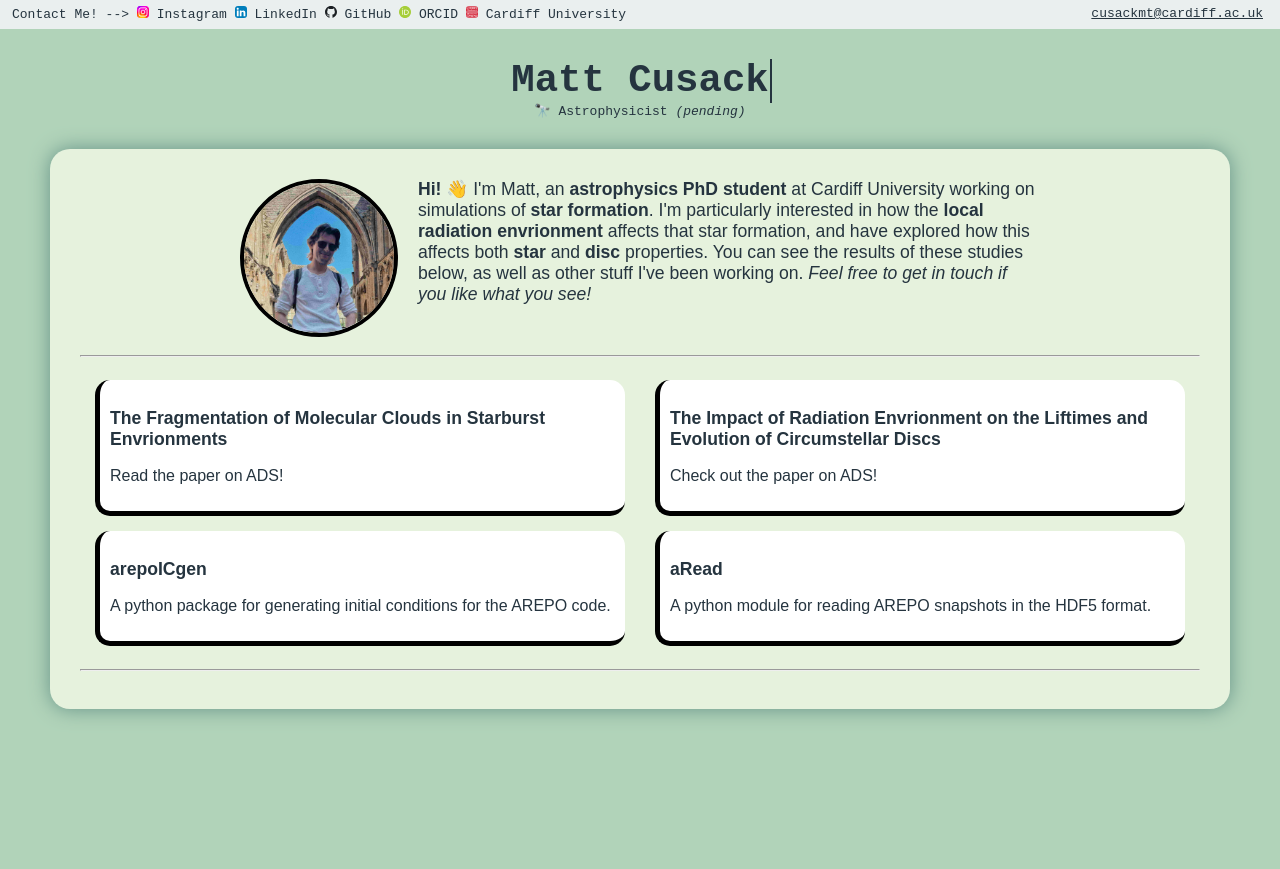
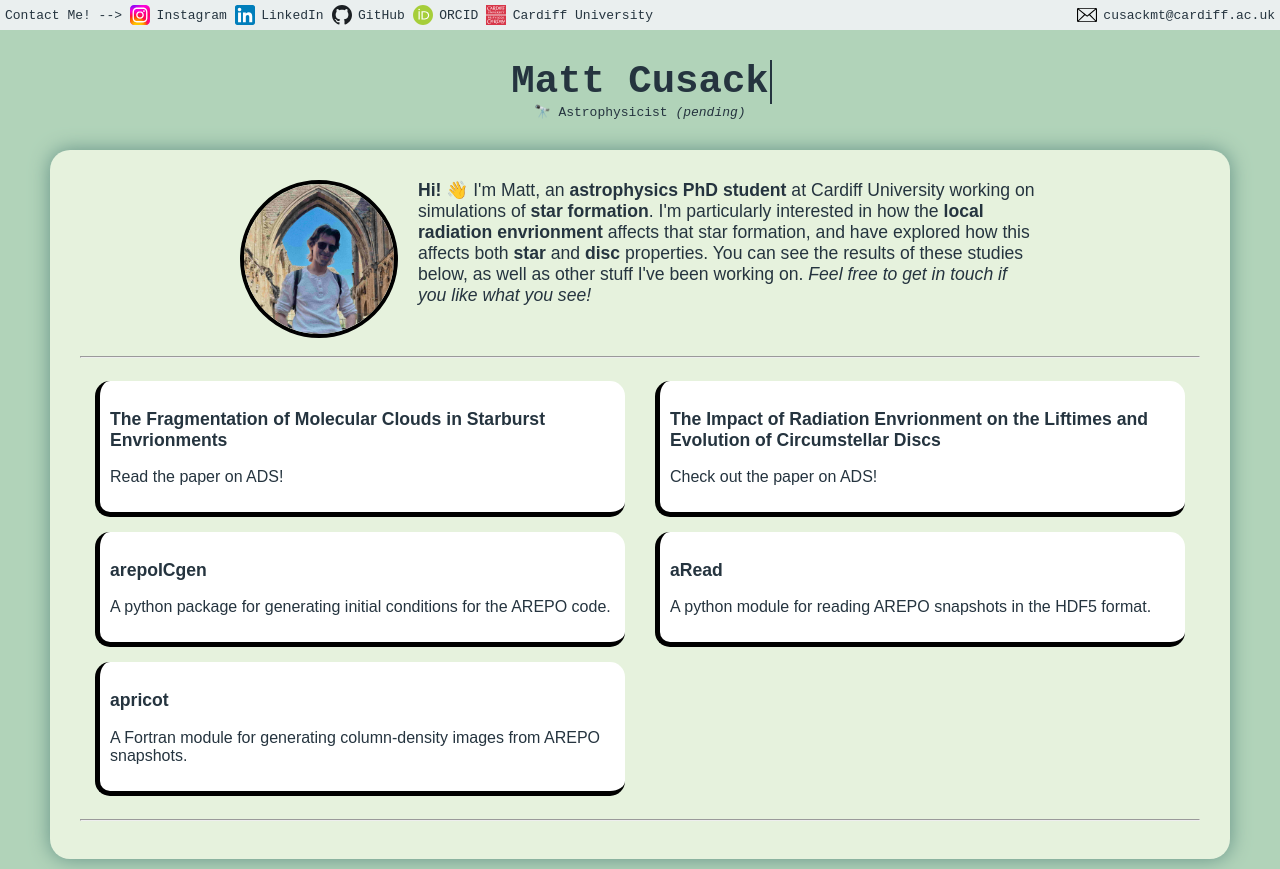
Before and after one commit to clonematthew/clonematthew.github.io, a plain HTML site: page index.html in a window 1280 px wide. Before the commit the page ends 800 px from the top, so only its background shows below. Drawn offline with Linux system fonts and the light colour scheme.

Commit message:
Links Container Fix
Adjust how links and email appear on smaller screens. Text is not vertically aligned always, and the e-mail logo is back and working properly.

Fixed a bug where the e-mail link was not a "mailto" prompt.

Simplified both the html and css for the links container.

```diff
--- a/index.html
+++ b/index.html
@@ -8,28 +8,43 @@
 </head>
 
 <body>
-    <!-- Links Container -->
     <div class ="all">
+        <!-- Links Container, sticky at the top of the page, changes based on screen width -->
         <div class="links-container">
             <div class="links-left">
-                <a class="contact">Contact Me! --></a>
-                <a href="https://www.instagram.com/clonematthew"><img src="./instagramLogo.svg" class="logo"></a>
-                <a href="https://www.instagram.com/clonematthew" class="social-link">Instagram</a>
+                <p class="contact">Contact Me! --></p>
+                <div class="logos">
+                    <a href="https://www.instagram.com/clonematthew" class="social-link">
+                        <img src="./instagramLogo.svg" class="logo">
+                        <span>Instagram</span>
+                    </a>
 
-                <a href="https://www.linkedin.com/in/matthewcusack/"><img src="./linkedInLogo.svg" class="logo"></a>
-                <a href="https://www.linkedin.com/in/matthewcusack/" class="social-link">LinkedIn</a>
+                    <a href="https://www.linkedin.com/in/matthewcusack/" class="social-link">
+                        <img src="./linkedInLogo.svg" class="logo">
+                        <span>LinkedIn</span>
+                    </a>
 
-                <a href="https://www.github.com/clonematthew"><img src="./githubLogo.svg" class="logo"></a>
-                <a href="https://www.github.com/clonematthew" class="social-link">GitHub</a>
+                    <a href="https://www.github.com/clonematthew" class="social-link">
+                        <img src="./githubLogo.svg" class="logo">
+                        <span>GitHub</span>
+                    </a>
 
-                <a href="https://orcid.org/0009-0003-4679-3333"><img src="./orcidLogo.svg" class="logo"></a>
-                <a href="https://orcid.org/0009-0003-4679-3333" class="social-link">ORCID</a>
+                    <a href="https://orcid.org/0009-0003-4679-3333" class="social-link">
+                        <img src="./orcidLogo.svg" class="logo">
+                        <span>ORCID</span>
+                    </a>
 
-                <a href="https://profiles.cardiff.ac.uk/staff/cusackmt"><img src="./cardiffLogo.svg" class="logo"></a>
-                <a href="https://profiles.cardiff.ac.uk/staff/cusackmt" class="social-link">Cardiff University</a>
+                    <a href="https://profiles.cardiff.ac.uk/staff/cusackmt" class="social-link">
+                        <img src="./cardiffLogo.svg" class="logo">
+                        <span>Cardiff University</span>
+                    </a>
+                </div>
             </div>
             <div class="links-right">
-                <a href="cusackmt@cardiff.ac.uk" class="email">cusackmt@cardiff.ac.uk</a>
+                <a href="mailto:cusackmt@cardiff.ac.uk" class="email">
+                    <img src="./email.svg" class="logo">
+                    <span>cusackmt@cardiff.ac.uk</span>
+                </a>
             </div>
         </div>
 
@@ -63,38 +78,45 @@
 
                     <hr />
 
-                    <!-- Links Section -->
+                    <!-- Links Section, contains two columns of block links, shrinks to one column on smaller screens -->
                     <div class="items-container">
                         <div class="left-hand-items">
-                            <div class="outer-item" id="stardust">
-                                <a class="inner-item" href="https://ui.adsabs.harvard.edu/abs/2025MNRAS.536.3518C/abstract">
+                            <a class="inner-item" href="https://ui.adsabs.harvard.edu/abs/2025MNRAS.536.3518C/abstract">
+                                <div class="outer-item" id="stardust">
                                     <h3>The Fragmentation of Molecular Clouds in Starburst Envrionments</h3>
                                     <p>Read the paper on ADS!</p>
-                                </a>
-                            </div>
+                                </div>
+                            </a>
 
-                            <div class="outer-item">
-                                <a class="inner-item" href="https://www.github.com/clonematthew/arepoICgen">
+                            <a class="inner-item" href="https://www.github.com/clonematthew/arepoICgen">
+                                <div class="outer-item">
                                     <h3>arepoICgen</h3>
                                     <p>A python package for generating initial conditions for the AREPO code.</p>
-                                </a>
-                            </div>
+                                </div>
+                            </a>
+
+                            <a class="inner-item" href="https://www.github.com/clonematthew/apricot">
+                                <div class="outer-item">
+                                    <h3>apricot</h3>
+                                    <p>A Fortran module for generating column-density images from AREPO snapshots.</p>
+                                </div>
+                            </a>
                         </div>
 
                         <div class="right-hand-items">
-                            <div class="outer-item" id="starswirl">
-                                <a class="inner-item" href="https://ui.adsabs.harvard.edu/abs/2026MNRAS.549ag880C/abstract">
+                            <a class="inner-item" href="https://ui.adsabs.harvard.edu/abs/2026MNRAS.549ag880C/abstract">
+                                <div class="outer-item" id="starswirl">
                                     <h3>The Impact of Radiation Envrionment on the Liftimes and Evolution of Circumstellar Discs</h3>
                                     <p>Check out the paper on ADS!</p>
-                                </a>
-                            </div>
+                                </div>
+                            </a>
 
-                            <div class="outer-item">
-                                <a class="inner-item" href="https://www.github.com/clonematthew/aRead">
+                            <a class="inner-item" href="https://www.github.com/clonematthew/aRead">
+                                <div class="outer-item">
                                     <h3>aRead</h3>
                                     <p>A python module for reading AREPO snapshots in the HDF5 format.</p>
-                                </a>
-                            </div>
+                                </div>
+                            </a>
                         </div>
                     </div>
 
--- a/style.css
+++ b/style.css
@@ -26,82 +26,100 @@ body {
 .links-container {
     position: sticky;
     top: 0;
-    left: 0;
+    z-index: 1;
+
+    display: flex;
+    justify-content: space-between;
+    align-items: center;
+
     width: 100%;
-    z-index: 1;
     background: var(--card-bg);
-    color: var(--text-color);
-    font-size: 1em;
-    padding: 6px calc(12px + env(safe-area-inset-right)) 6px 12px;
-    text-align: left;
-    box-shadow: 0 2px 4px var(--shadow-color);
-    box-sizing: border-box;
+    color: var(--text-colour);
     font-family: monospace;
+}
+
+.links-left {
     display: flex;
-    flex-direction: row;
-    align-items: flex-start;
+    align-items: center;
+    gap: 0.2rem;
+    flex: 1;
+    min-width: 0;
+    padding: 2px 0 2px 0;
+}
+
+.links-right {
+    margin-left: auto;
+    padding: 5px;
+    flex-shrink: 0;
+}
+
+.links-container a {
+    text-decoration: none;
+    color: var(--text-colour);
+}
+
+.contact {
+    width: fit-content;
     margin: 0;
+    padding: 5px;
+    text-wrap: nowrap;
+    display: inline-block;
+}
+
+.logos {
+    display: flex;
+    align-items: center;
+    gap: 0.5rem;
+    flex-wrap: nowrap;
+    white-space: nowrap;
+}
+
+.logo {
+    width: 20px;
+    height: 20px;
+    object-fit: contain;
+    flex-shrink: 0;
+    padding: 0;
+}
+
+.social-link {
+    display: flex;
+    align-items: center;
+    gap: 0.4rem;
+    text-decoration: none;
+    white-space: nowrap;
+    flex-shrink: 0;
+}
+
+.social-link span:hover {
+    text-decoration: underline;
 }
 
 .email {
-    display: none;
-    margin: 0;
+    display: flex;
+    align-items: center;
+    gap: 0.4rem;
+    text-decoration: none;
+    white-space: nowrap;
+    flex-shrink: 0;
 }
 
-.social-link {
-    display: none;
-}
-
-.logo {
-    max-width: 20px;
-    aspect-ratio: 1/1;
-    border-radius: 3px;
-    padding: 0px;
-    margin: 0;
-}
-
-.contact {
-    position: relative;
-}
-
-@media (min-width: 820px) {
-    .social-link {
-        display: inline-flex;
-        text-decoration: none;
-        color: var(--text-color);
+/* Remove the link text on smaller screens */
+@media (max-width: 900px) {
+    .social-link span {
+        display: none;
     }
 
-    .social-link:hover {
-        text-decoration: underline;
-    }
-
-    .logo {
-        max-width: 12px;
+    .social-link {
+        gap: 0;
     }
 }
 
-@media (min-width: 480px) {
-    .email {
-        display: inline-flex;
-        text-decoration: underline;
-        color: var(--text-colour);
-        margin-left: 3px;
-        margin-right: 5px;
-        margin-bottom: 2px;
+/* Now remove the e-mail text on phones */
+@media (max-width: 500px) {
+    .links-right span {
+        display: none;
     }
-}
-
-.links-left {
-    flex: 1;
-    margin: 0;
-    padding: 0;
-}
-
-.links-right {
-    flex: 0.1;
-    display: inline-flex;
-    margin: 0;
-    padding: 0;
 }
 
 .main-content {
```
Also changed, not shown: 1 other file.
